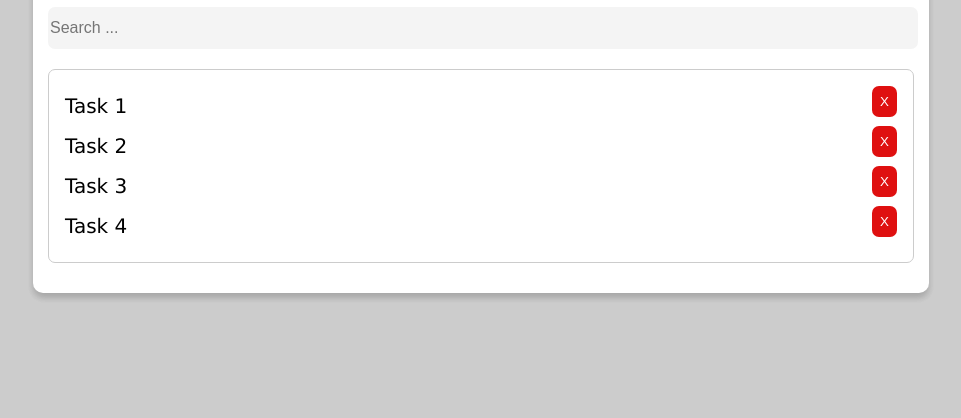
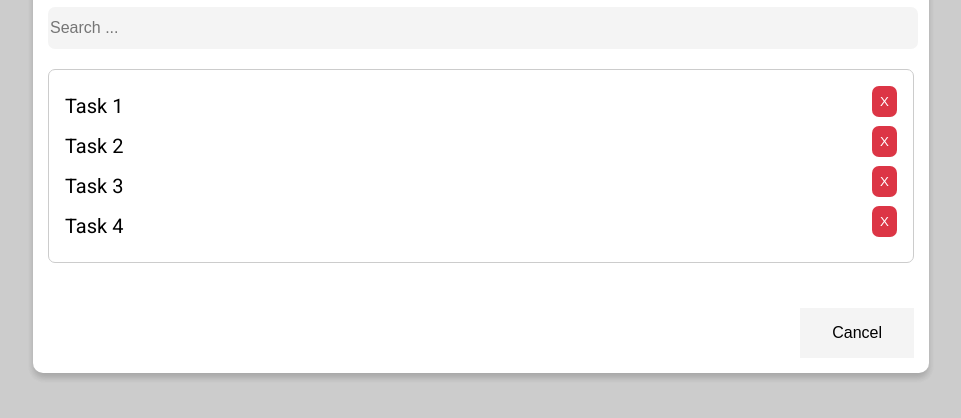
Before and after one commit to SnNano/Modal-with-Html-CSS-JS, a plain HTML site: page index.html in a window 1280 px wide. Both pictures are taken after a click on the button "Click Me !". Shown: the part 184-602 px from the top of the page, without its empty margins (159-1120 px from the left). Drawn offline with Linux system fonts and the light colour scheme.

Commit message:
adding footer

```diff
--- a/css/style.css
+++ b/css/style.css
@@ -1,5 +1,5 @@
 body {
-  font-family: Verdana, Geneva, Tahoma, sans-serif;
+  font-family: "Roboto", sans-serif;
   padding: 0;
   margin: 0;
 }
@@ -30,6 +30,7 @@ body {
   z-index: 1;
   background-color: rgba(0, 0, 0, 0.2);
   overflow-y: scroll;
+  animation: modalopen 1s;
 }
 .modal-content {
   width: 70%;
@@ -86,7 +87,7 @@ body {
 
 ul li button {
   float: right;
-  background-color: rgb(223, 16, 16);
+  background-color: #dc3545;
   padding: 0.5rem;
   border-radius: 7px;
   color: #fff;
@@ -106,3 +107,24 @@ ul li button {
   color: #ccc;
   display: none;
 }
+.modal-footer {
+  padding: 15px;
+  overflow: auto;
+}
+.modal-footer .btn-cancel {
+  float: right;
+  color: #000;
+  background-color: #f4f4f4;
+  padding: 1rem 2rem;
+  border: 0;
+  cursor: pointer;
+  font-size: 16px;
+}
+@keyframes modalopen {
+  from {
+    opacity: 0;
+  }
+  to {
+    opacity: 1;
+  }
+}
--- a/index.html
+++ b/index.html
@@ -5,6 +5,10 @@
     <meta http-equiv="X-UA-Compatible" content="IE=edge" />
     <meta name="viewport" content="width=device-width, initial-scale=1.0" />
     <link rel="stylesheet" href="css/style.css" />
+    <link
+      href="https://fonts.googleapis.com/css2?family=Roboto&display=swap"
+      rel="stylesheet"
+    />
     <title>Tasks</title>
   </head>
   <body>
@@ -51,7 +55,9 @@
             </li>
           </ul>
         </div>
-        <div class="modal-footer"></div>
+        <div class="modal-footer">
+          <button class="btn-cancel">Cancel</button>
+        </div>
       </div>
     </div>
   </body>
--- a/js/main.js
+++ b/js/main.js
@@ -4,11 +4,13 @@ let modal = document.querySelector("#modal");
 let clickBtn = document.querySelector(".ClickBtn");
 // Getting the close button
 let closeBtn = document.querySelector(".closeBtn");
+let btnCancel = document.querySelector(".btn-cancel");
 
 // Listener for click button
 clickBtn.addEventListener("click", openModal);
-// Listener fo closing button
+// Listener fo closing
 closeBtn.addEventListener("click", closeModal);
+btnCancel.addEventListener("click", closeModal);
 window.addEventListener("click", windowClose);
 
 function openModal() {
```
